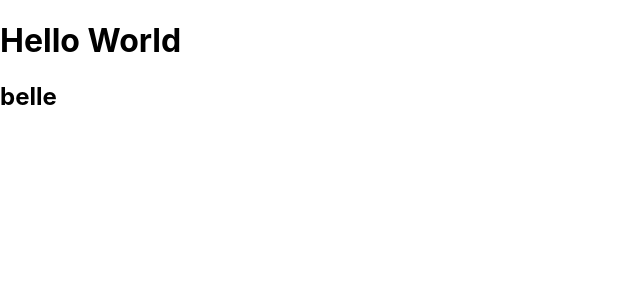
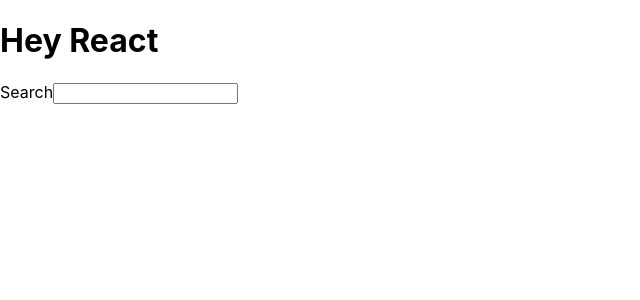
Before and after one commit to Moses-Onche/road-to-react, a React (Create React App) app in the folder hacker-stories/: page / in a window 1280 px wide. Shown: the top 300 px of the page, without its empty margins (0-640 px from the left). Built offline with nearby package versions, Linux system fonts and the light colour scheme.

Commit message:
Using jsx in react

```diff
--- a/hacker-stories/src/App.js
+++ b/hacker-stories/src/App.js
@@ -1,12 +1,16 @@
-const title1 = "belle";
 
 function App() {
 
-  const title = "React"
+  const welcome = {
+    greeting: "Hey",
+    title: "React",
+  }
   return (
     <div className="App">
-      <h1>Hello World</h1>
-      <h2>{title1}</h2>
+      <h1>{welcome.greeting} {welcome.title}</h1>
+
+      <label htmlFor="search">Search</label>
+      <input id="search" type="text" />
     </div>
   );
 }
```
